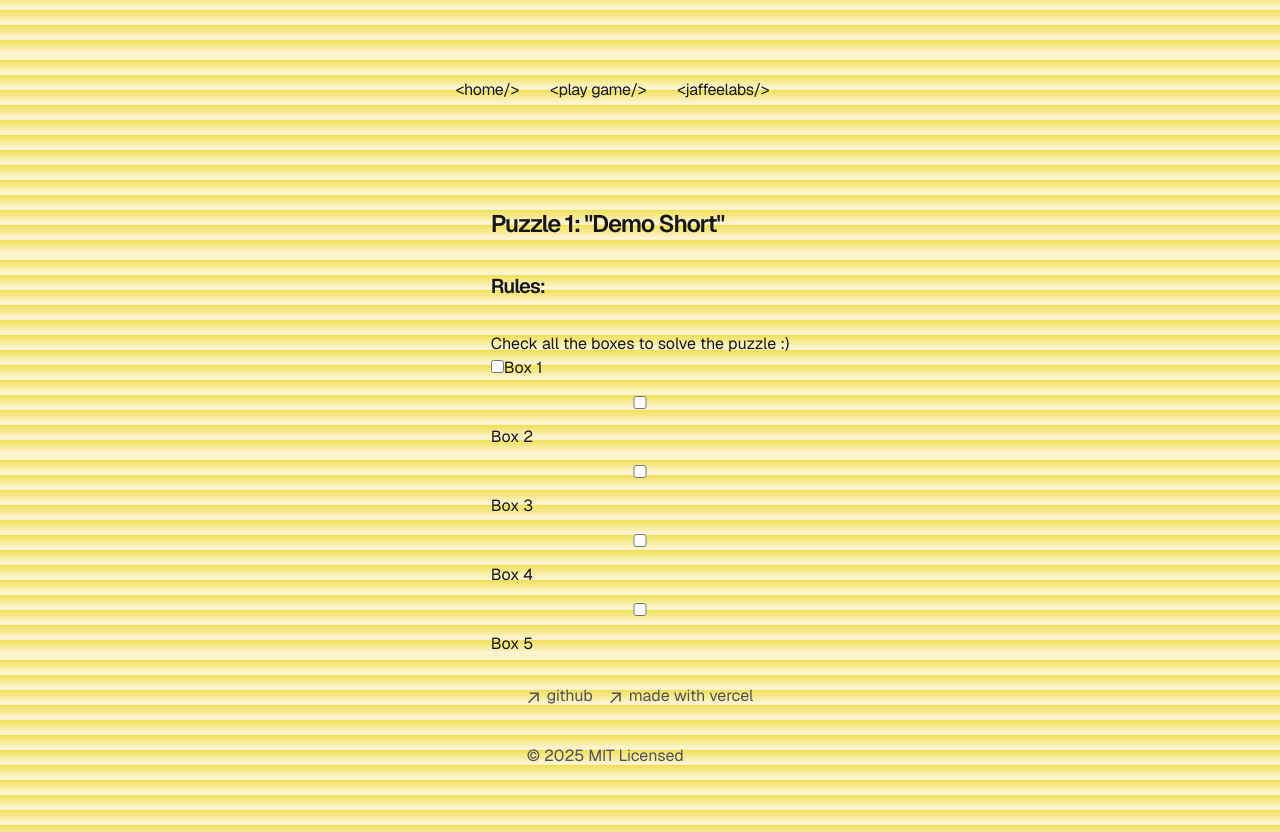
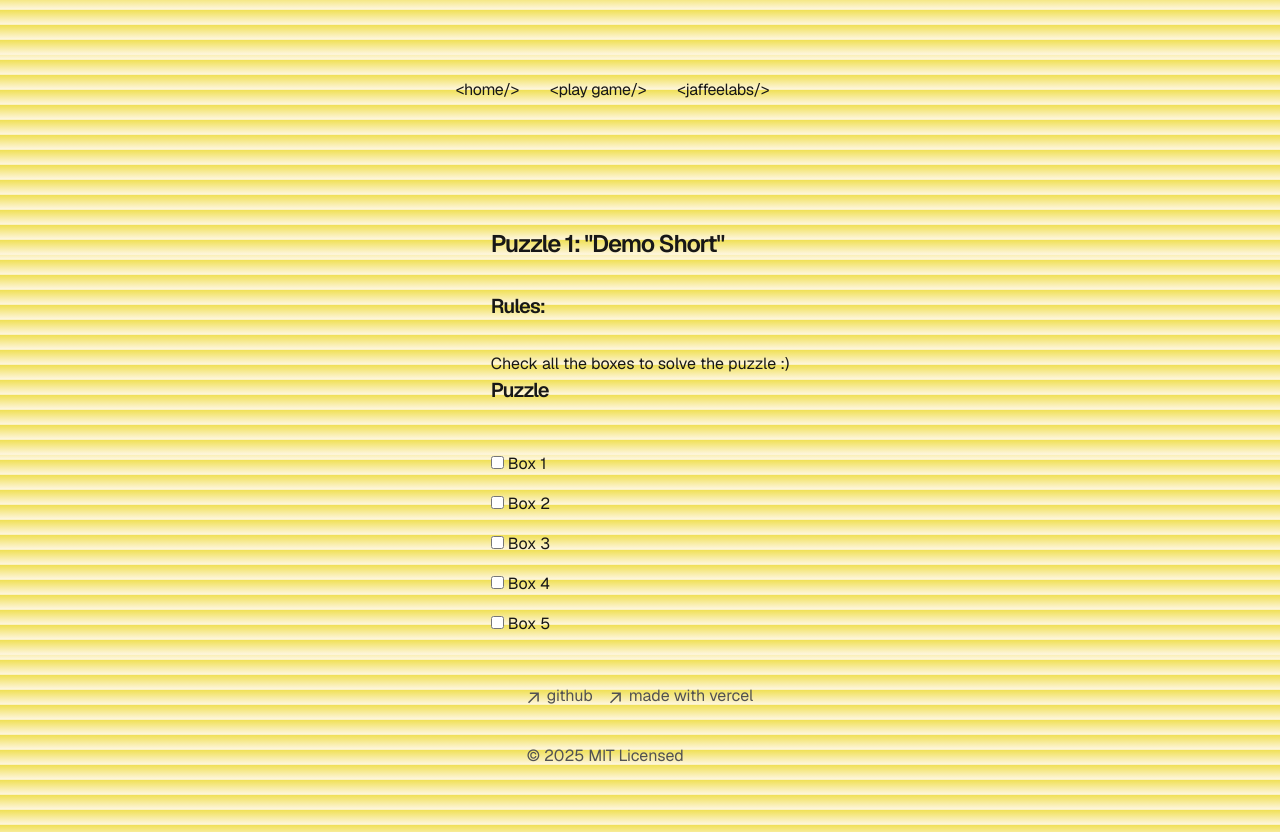
Before and after one commit to milesjaffee/checkbox-puzzles, a Next.js app: page /game/puzzle1 in a window 1280 px wide. Built offline with nearby package versions, Linux system fonts and the light colour scheme.

Commit message:
made puzzle 1 harder

```diff
--- a/app/game/puzzle1/page.tsx
+++ b/app/game/puzzle1/page.tsx
@@ -12,71 +12,75 @@ export default function Page() {
   const handleCheckboxChange = (whichBox: String) => {
     if (whichBox === 'one') {
       setCheck1(!check1);
+      setCheck4(false);
     } else if (whichBox === 'two') {
       setCheck2(!check2);
-      setCheck3(false);
+      setCheck5(false);
     } else if (whichBox === 'three') {
       setCheck3(!check3);
-      setCheck5(false);
+      setCheck2(false);
     } else if (whichBox === 'four') {
       setCheck4(!check4);
-      setCheck1(false);
     } else if (whichBox === 'five') {
       setCheck5(!check5);
-      setCheck4(false);
-    }
+      setCheck1(false);
+    };
 
+    checkDone();
+
+  };
+
+  const checkDone = () => {
     if (check1 && check2 && check3 && check4 && check5) {
       alert('Congratulations! You solved the puzzle');
     }
-
-  };
+  }
 
     return (
       <section>
         <h1 className="font-semibold text-2xl mb-8 tracking-tighter">Puzzle 1: "Demo Short"</h1>
         <p></p>
         <h2 className="font-semibold text-xl mb-8 tracking-tighter font-italic">Rules:</h2>
-        <ol>
-          <li>Check all the boxes to solve the puzzle :)</li>
-        </ol>
+        <p>Check all the boxes to solve the puzzle :)</p>
 
         <div className="flex gap-4 items-left flex-col sm:flex-col">
+
+        <h2 className="font-semibold text-xl mb-8 tracking-tighter font-italic">Puzzle</h2>
 
           <div><input
             type="checkbox"
             checked={check1}
             onChange={() => handleCheckboxChange('one')}
           />
-          <label>Box 1</label></div>
+          <label>{" "}Box 1</label></div>
 
-          <input
+          <div><input
             type="checkbox"
             checked={check2}
             onChange={() => handleCheckboxChange('two')}
           />
-          <label>Box 2</label>
+          <label>{" "}Box 2</label></div>
 
-          <input
+          <div><input
             type="checkbox"
             checked={check3}
             onChange={() => handleCheckboxChange('three')}
           />
-          <label>Box 3</label>
+          <label>{" "}Box 3</label></div>
 
-          <input
+          <div><input
             type="checkbox"
             checked={check4}
             onChange={() => handleCheckboxChange('four')}
           />
-          <label>Box 4</label>
+          <label>{" "}Box 4</label></div>
 
-          <input
+          <div><input
             type="checkbox"
             checked={check5}
             onChange={() => handleCheckboxChange('five')}
           />
-          <label>Box 5</label>
+          <label>{" "}Box 5</label></div>
 
 
         </div>
--- a/app/page.tsx
+++ b/app/page.tsx
@@ -16,7 +16,7 @@ export default function Home() {
           <li className="mb-2 tracking-[-.01em]">
             To progress, select each{" "}
             <code className="bg-black/[.05] dark:bg-white/[.06] px-1 py-0.5 rounded font-[family-name:var(--font-geist-mono)] font-semibold">
-              checkbox
+              checkbox{" "}
             </code>
              on the page.
           </li>
@@ -29,7 +29,7 @@ export default function Home() {
           <a
             className="rounded-full border border-solid border-transparent transition-colors flex items-center justify-center bg-foreground text-background gap-2 hover:bg-[#38383877] font-medium text-sm sm:text-base h-10 sm:h-12 px-4 sm:px-5 sm:w-auto"
             href="/game"
-            target="_blank"
+            //target="_blank"
             //rel="noopener noreferrer"
           >
             <Image
```
